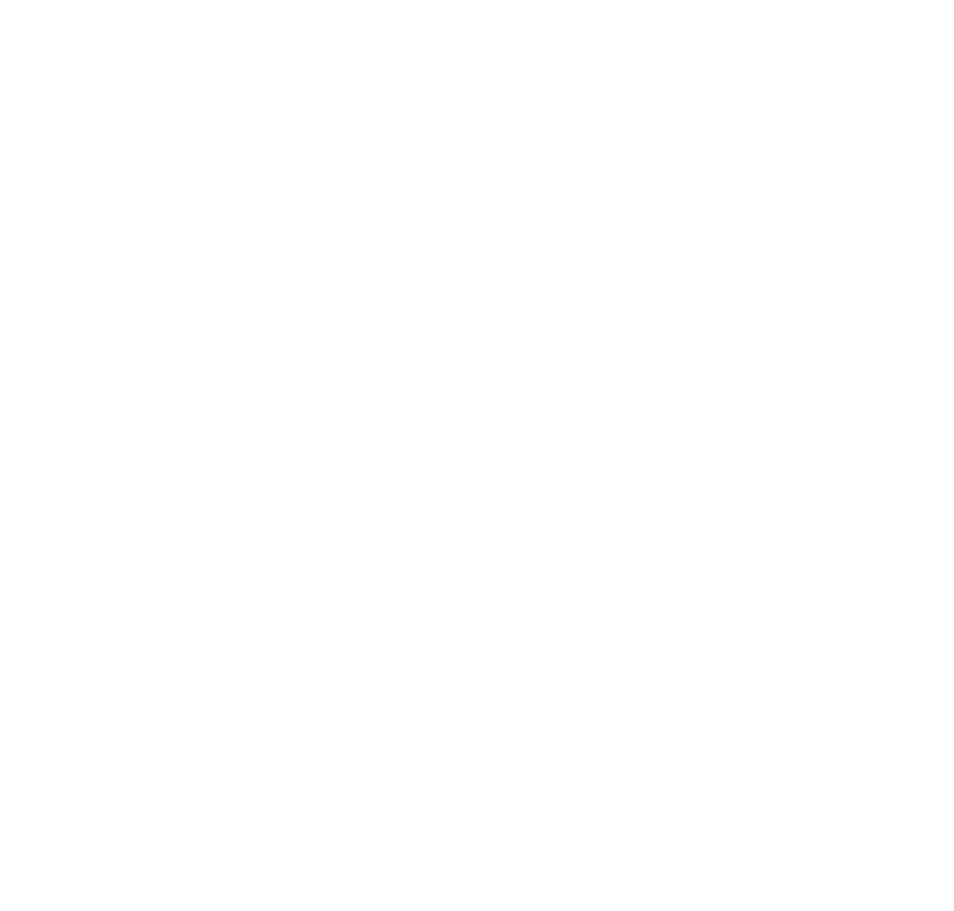
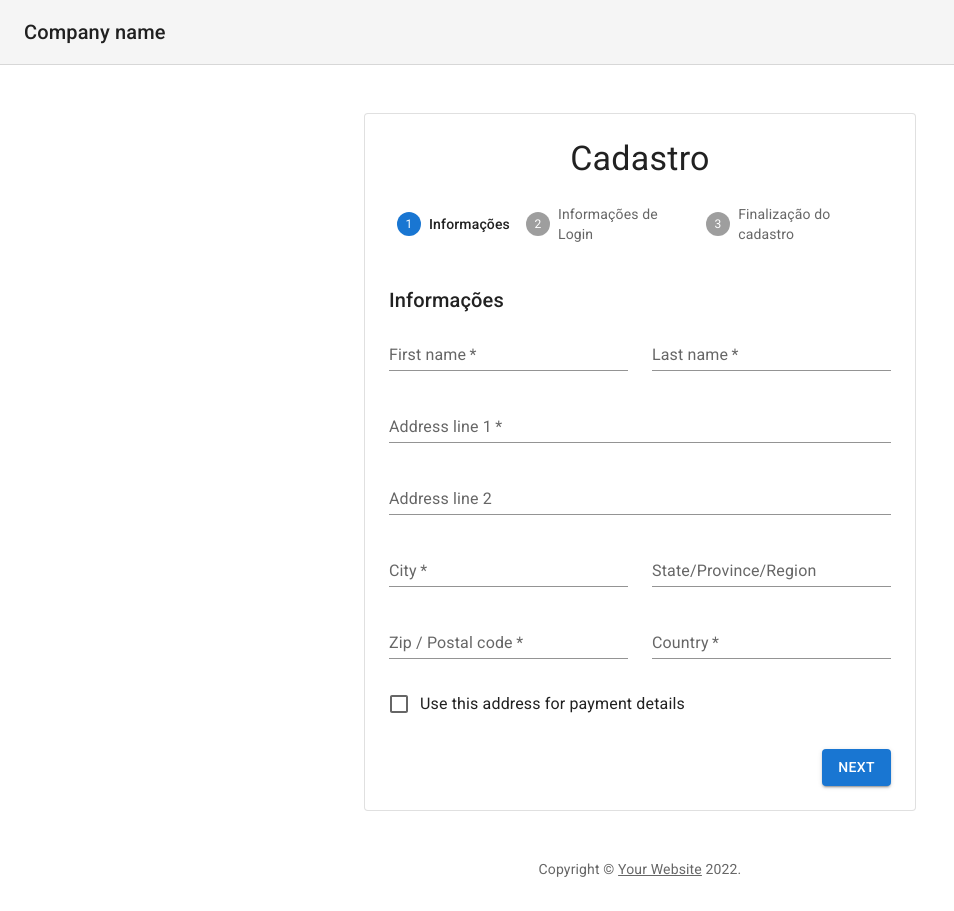
Before and after one commit to GGVidal/cartao-app, a React (Create React App) app: page /userSignUp in a window 1280 px wide. Before the commit this address had no page. Shown: the whole page, without its empty margins (0-954 px from the left). Before the commit the page ends 800 px from the top, so only its background shows below. Built offline with nearby package versions, Linux system fonts and the light colour scheme.

Commit message:
creating routes for sign-up

```diff
--- a/src/App.tsx
+++ b/src/App.tsx
@@ -2,8 +2,7 @@
 import "./App.css";
 import { initializeApp } from "firebase/app";
 import { getAnalytics } from "firebase/analytics";
-import { Login } from "./screens/SignInSide";
-import { CardRewards } from "./screens/CardRewards";
+import { CardRewards, UserSignUp, Login } from "./screens";
 import { Route, Routes } from "react-router-dom";
 
 const App: FC = () => {
@@ -25,6 +24,7 @@
         <Route index element={<CardRewards />} />
         <Route path="/rewards" element={<CardRewards />} />
         <Route path="/login" element={<Login />} />
+        <Route path="/userSignUp" element={<UserSignUp />} />
       </Routes>
     </>
   );
--- /dev/null
+++ b/src/screens/UserSignUp/components/AddressForm.tsx
@@ -0,0 +1,111 @@
+import React, { FC } from "react";
+import Grid from "@mui/material/Grid";
+import Typography from "@mui/material/Typography";
+import TextField from "@mui/material/TextField";
+import FormControlLabel from "@mui/material/FormControlLabel";
+import Checkbox from "@mui/material/Checkbox";
+
+export const AddressForm: FC = () => {
+  return (
+    <React.Fragment>
+      <Typography variant="h6" gutterBottom>
+        Informações
+      </Typography>
+      <Grid container spacing={3}>
+        <Grid item xs={12} sm={6}>
+          <TextField
+            required
+            id="firstName"
+            name="firstName"
+            label="First name"
+            fullWidth
+            autoComplete="given-name"
+            variant="standard"
+          />
+        </Grid>
+        <Grid item xs={12} sm={6}>
+          <TextField
+            required
+            id="lastName"
+            name="lastName"
+            label="Last name"
+            fullWidth
+            autoComplete="family-name"
+            variant="standard"
+          />
+        </Grid>
+        <Grid item xs={12}>
+          <TextField
+            required
+            id="address1"
+            name="address1"
+            label="Address line 1"
+            fullWidth
+            autoComplete="shipping address-line1"
+            variant="standard"
+          />
+        </Grid>
+        <Grid item xs={12}>
+          <TextField
+            id="address2"
+            name="address2"
+            label="Address line 2"
+            fullWidth
+            autoComplete="shipping address-line2"
+            variant="standard"
+          />
+        </Grid>
+        <Grid item xs={12} sm={6}>
+          <TextField
+            required
+            id="city"
+            name="city"
+            label="City"
+            fullWidth
+            autoComplete="shipping address-level2"
+            variant="standard"
+          />
+        </Grid>
+        <Grid item xs={12} sm={6}>
+          <TextField
+            id="state"
+            name="state"
+            label="State/Province/Region"
+            fullWidth
+            variant="standard"
+          />
+        </Grid>
+        <Grid item xs={12} sm={6}>
+          <TextField
+            required
+            id="zip"
+            name="zip"
+            label="Zip / Postal code"
+            fullWidth
+            autoComplete="shipping postal-code"
+            variant="standard"
+          />
+        </Grid>
+        <Grid item xs={12} sm={6}>
+          <TextField
+            required
+            id="country"
+            name="country"
+            label="Country"
+            fullWidth
+            autoComplete="shipping country"
+            variant="standard"
+          />
+        </Grid>
+        <Grid item xs={12}>
+          <FormControlLabel
+            control={
+              <Checkbox color="secondary" name="saveAddress" value="yes" />
+            }
+            label="Use this address for payment details"
+          />
+        </Grid>
+      </Grid>
+    </React.Fragment>
+  );
+};
--- /dev/null
+++ b/src/screens/UserSignUp/components/LoginInfo.tsx
@@ -0,0 +1,46 @@
+import React, { FC } from "react";
+import Grid from "@mui/material/Grid";
+import Typography from "@mui/material/Typography";
+import TextField from "@mui/material/TextField";
+
+export const LoginInfo: FC = () => {
+  return (
+    <React.Fragment>
+      <Typography variant="h6" gutterBottom>
+        Dados para Login
+      </Typography>
+      <Grid container spacing={3}>
+        <Grid item xs={12}>
+          <TextField
+            id="address2"
+            name="address2"
+            label="Address line 2"
+            fullWidth
+            autoComplete="shipping address-line2"
+            variant="standard"
+          />
+        </Grid>
+        <Grid item xs={12} sm={6}>
+          <TextField
+            required
+            id="city"
+            name="city"
+            label="City"
+            fullWidth
+            autoComplete="shipping address-level2"
+            variant="standard"
+          />
+        </Grid>
+        <Grid item xs={12} sm={6}>
+          <TextField
+            id="state"
+            name="state"
+            label="State/Province/Region"
+            fullWidth
+            variant="standard"
+          />
+        </Grid>
+      </Grid>
+    </React.Fragment>
+  );
+};
--- /dev/null
+++ b/src/screens/UserSignUp/index.tsx
@@ -0,0 +1,133 @@
+import React, { FC } from "react";
+import CssBaseline from "@mui/material/CssBaseline";
+import AppBar from "@mui/material/AppBar";
+import Box from "@mui/material/Box";
+import Container from "@mui/material/Container";
+import Toolbar from "@mui/material/Toolbar";
+import Paper from "@mui/material/Paper";
+import Stepper from "@mui/material/Stepper";
+import Step from "@mui/material/Step";
+import StepLabel from "@mui/material/StepLabel";
+import Button from "@mui/material/Button";
+import Link from "@mui/material/Link";
+import Typography from "@mui/material/Typography";
+import { createTheme, ThemeProvider } from "@mui/material/styles";
+import { AddressForm } from "./components/AddressForm";
+import { LoginInfo } from "./components/LoginInfo";
+
+const Copyright: FC = () => {
+  return (
+    <Typography variant="body2" color="text.secondary" align="center">
+      {"Copyright © "}
+      <Link color="inherit" href="https://mui.com/">
+        Your Website
+      </Link>{" "}
+      {new Date().getFullYear()}
+      {"."}
+    </Typography>
+  );
+};
+
+const steps = [
+  "Informações",
+  "Informações de Login",
+  "Finalização do cadastro",
+];
+
+const getStepContent = (step: number) => {
+  switch (step) {
+    case 0:
+      return <AddressForm />;
+    case 1:
+      return <LoginInfo />;
+    // case 2:
+    //   return <Review />;
+    default:
+      throw new Error("Unknown step");
+  }
+};
+
+const theme = createTheme();
+
+export const UserSignUp: FC = () => {
+  const [activeStep, setActiveStep] = React.useState(0);
+
+  const handleNext = () => {
+    setActiveStep(activeStep + 1);
+  };
+
+  const handleBack = () => {
+    setActiveStep(activeStep - 1);
+  };
+
+  return (
+    <ThemeProvider theme={theme}>
+      <CssBaseline />
+      <AppBar
+        position="absolute"
+        color="default"
+        elevation={0}
+        sx={{
+          position: "relative",
+          borderBottom: (t) => `1px solid ${t.palette.divider}`,
+        }}
+      >
+        <Toolbar>
+          <Typography variant="h6" color="inherit" noWrap>
+            Company name
+          </Typography>
+        </Toolbar>
+      </AppBar>
+      <Container component="main" maxWidth="sm" sx={{ mb: 4 }}>
+        <Paper
+          variant="outlined"
+          sx={{ my: { xs: 3, md: 6 }, p: { xs: 2, md: 3 } }}
+        >
+          <Typography component="h1" variant="h4" align="center">
+            Cadastro
+          </Typography>
+          <Stepper activeStep={activeStep} sx={{ pt: 3, pb: 5 }}>
+            {steps.map((label) => (
+              <Step key={label}>
+                <StepLabel>{label}</StepLabel>
+              </Step>
+            ))}
+          </Stepper>
+          <React.Fragment>
+            {activeStep === steps.length ? (
+              <React.Fragment>
+                <Typography variant="h5" gutterBottom>
+                  Thank you for your order.
+                </Typography>
+                <Typography variant="subtitle1">
+                  Your order number is #2001539. We have emailed your order
+                  confirmation, and will send you an update when your order has
+                  shipped.
+                </Typography>
+              </React.Fragment>
+            ) : (
+              <React.Fragment>
+                {getStepContent(activeStep)}
+                <Box sx={{ display: "flex", justifyContent: "flex-end" }}>
+                  {activeStep !== 0 && (
+                    <Button onClick={handleBack} sx={{ mt: 3, ml: 1 }}>
+                      Back
+                    </Button>
+                  )}
+                  <Button
+                    variant="contained"
+                    onClick={handleNext}
+                    sx={{ mt: 3, ml: 1 }}
+                  >
+                    {activeStep === steps.length - 1 ? "Place order" : "Next"}
+                  </Button>
+                </Box>
+              </React.Fragment>
+            )}
+          </React.Fragment>
+        </Paper>
+        <Copyright />
+      </Container>
+    </ThemeProvider>
+  );
+};
--- /dev/null
+++ b/src/screens/index.tsx
@@ -0,0 +1,3 @@
+export { CardRewards } from "./CardRewards";
+export { UserSignUp } from "./UserSignUp";
+export { Login } from "./SignInSide";
```
